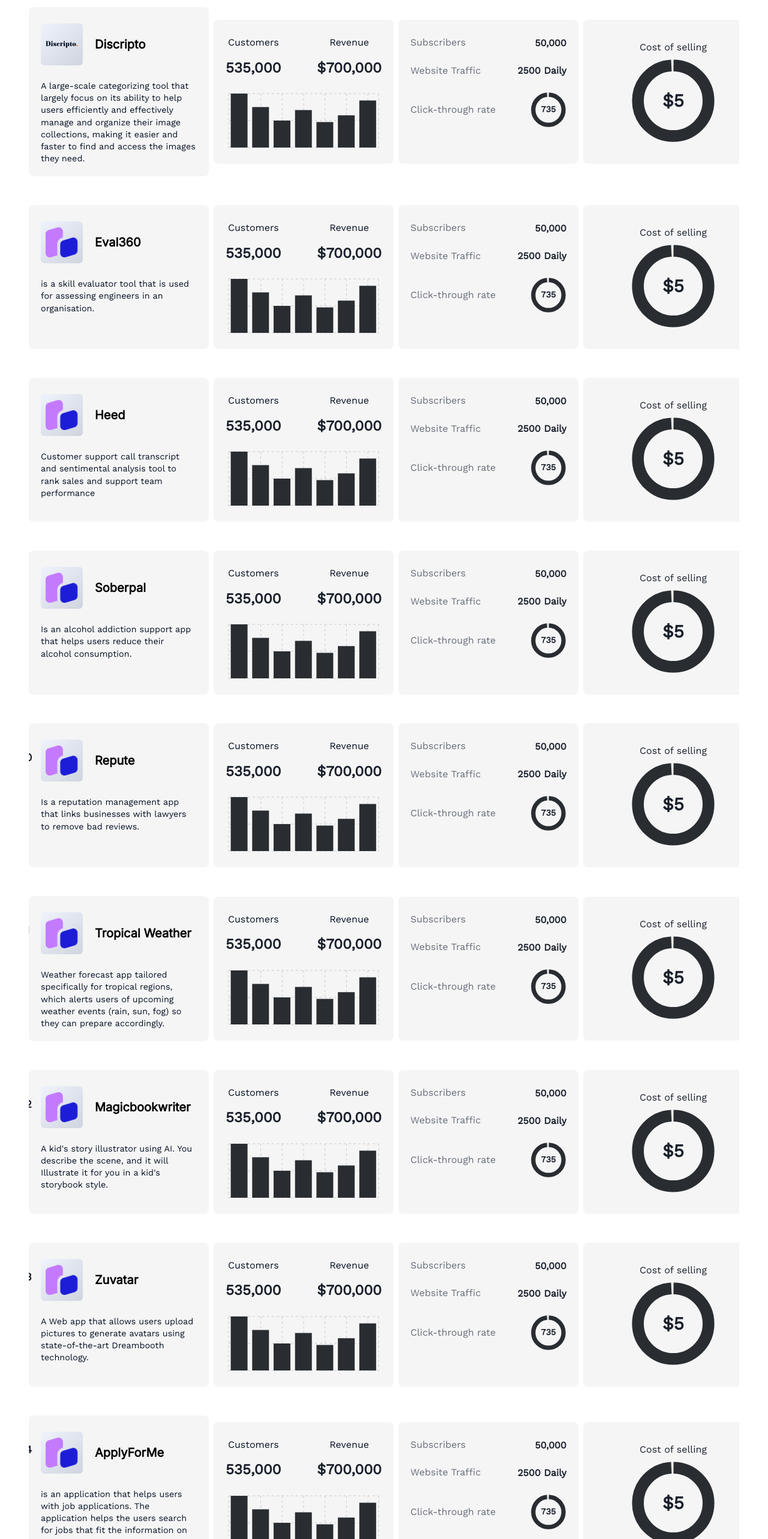
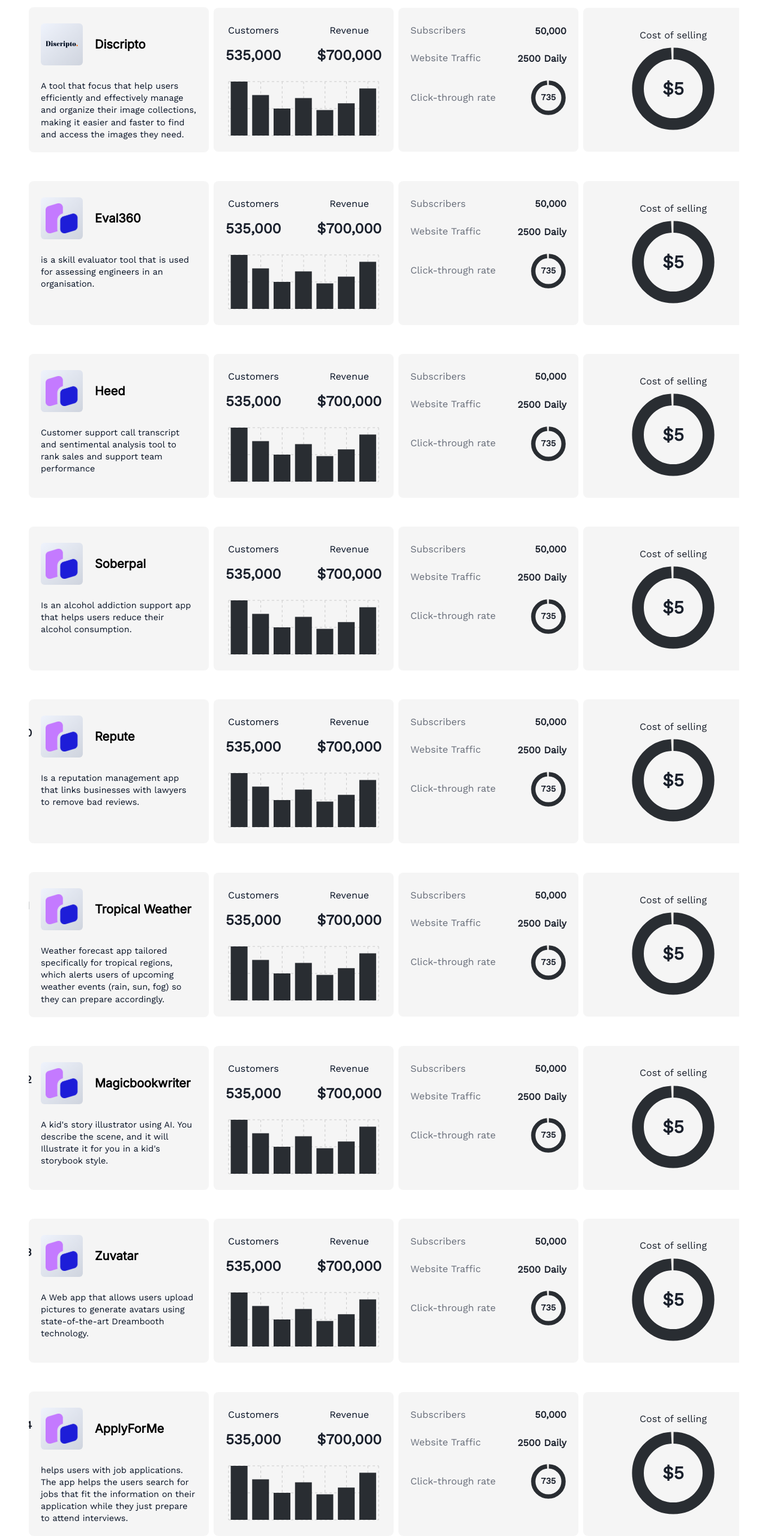
Before and after one commit to workshopapps/workshopapps-portfolio, a Next.js app in the folder frontend/: page /portfolio in a window 1280 px wide. Shown: the part 2120-4686 px from the top of the page at 60% size. Built offline with nearby package versions, Linux system fonts and the light colour scheme.

Commit message:
adjusted text on portfolio page

```diff
--- a/frontend/pages/portfolio.jsx
+++ b/frontend/pages/portfolio.jsx
@@ -49,7 +49,7 @@ const products = [
     name: "Discripto",
     img: descriptoImg,
     loss: false,
-    desc: "A large-scale categorizing tool that largely focus on its ability to help users efficiently and effectively manage and organize their image collections, making it easier and faster to find and access the images they need.",
+    desc: "A tool that focus that help users efficiently and effectively manage and organize their image collections, making it easier and faster to find and access the images they need.",
   },
   {
     name: "Eval360",
@@ -97,7 +97,7 @@ const products = [
     name: "ApplyForMe",
     img: devaskImg,
     loss: true,
-    desc: "is an application that helps users with job applications. The application helps the users search for jobs that fit the information on their application while they just prepare to attend interviews.",
+    desc: "helps users with job applications. The app helps the users search for jobs that fit the information on their application while they just prepare to attend interviews.",
   },
   {
     name: "LoveMe",
@@ -121,7 +121,7 @@ const products = [
     name: "Speakbetter",
     img: gritImg,
     loss: true,
-    desc: "The multilingual app that makes you write better, speak better, increase your vocabulary and enable you to communicate better. A grammar tool that can transcribe audio and correct text to aid accuracy for new language learners and existing language speakers.",
+    desc: "A multilingual app that makes you write better, speak better, increase your vocabulary, transcribe audio and correct text to aid accuracy for new and existing language speakers.",
   },
   {
     name: "Varena",
```
